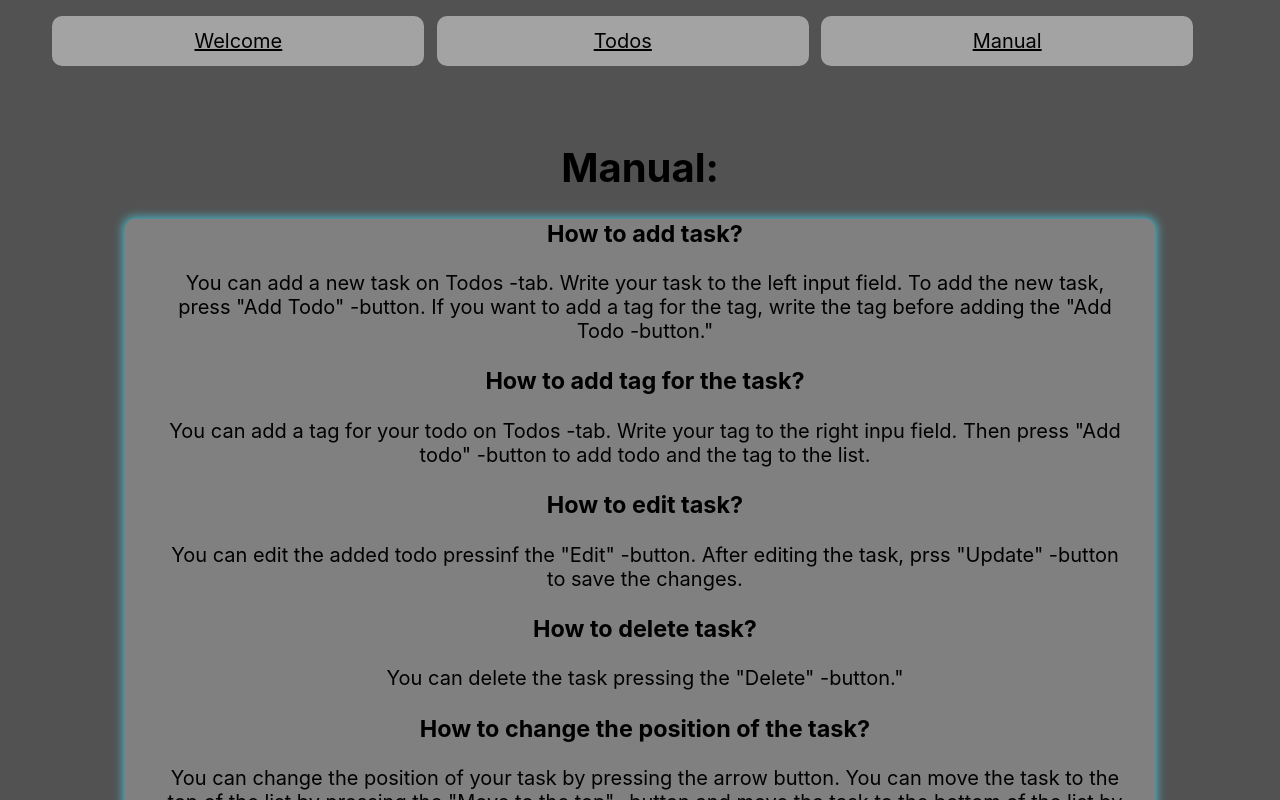
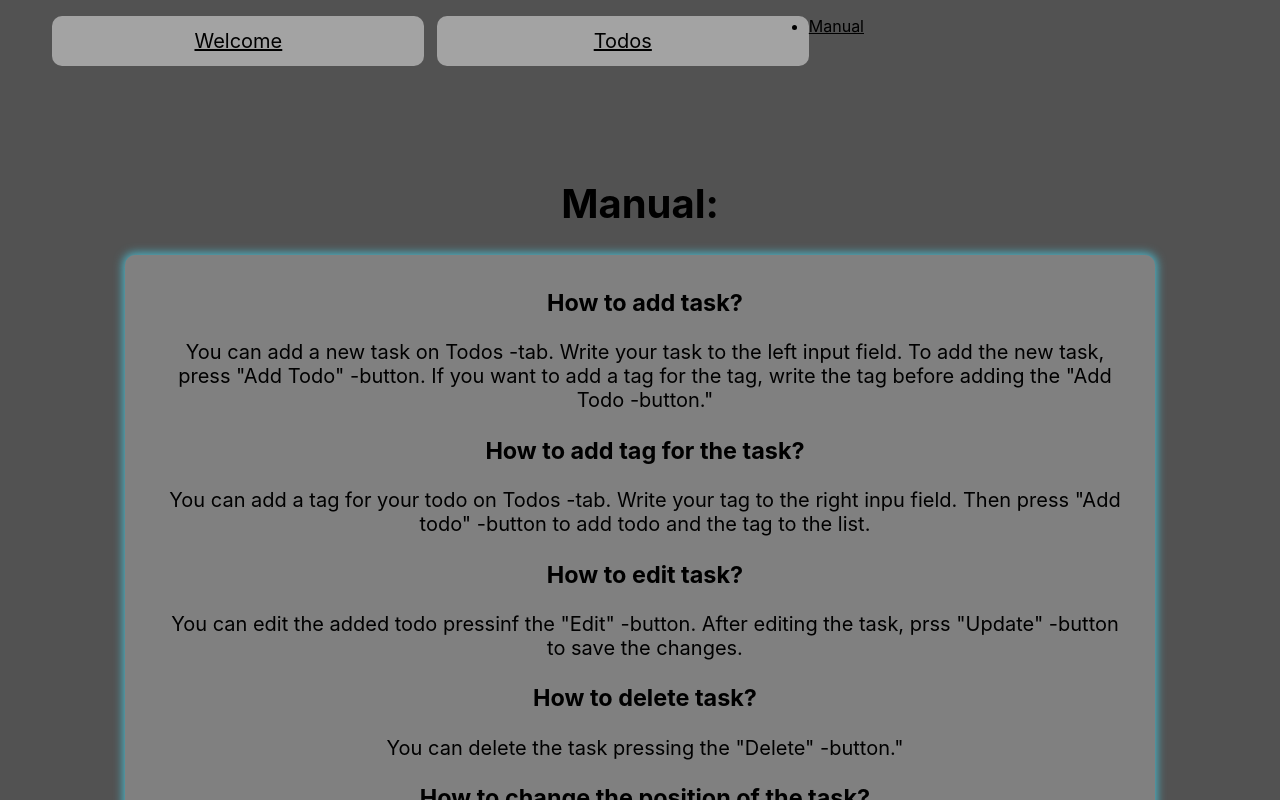
Before and after one commit to LottaViljamaa/todo-app, a React (Create React App) app in the folder todo-app/: page /manual in a window 1280 px wide. Shown: the top 800 px of the page. Built offline with nearby package versions, Linux system fonts and the light colour scheme.

Commit message:
Rename ThirdPage to ManualPage

```diff
--- a/todo-app/src/App.css
+++ b/todo-app/src/App.css
@@ -4,7 +4,7 @@
    list-style-type: none;
 }
 /*Style for the navigation bar*/
-.firstPage, .secondPage, .thirdPage{
+.firstPage, .secondPage, .ManualPage{
   display: inline;
   font-size: 20px;
   width: 30%;
@@ -22,12 +22,12 @@ li a {
 }
 
 /*Style for links in navigation bar, when hovering*/
-.firstPage:hover, .secondPage:hover, .thirdPage:hover {
+.firstPage:hover, .secondPage:hover, .ManualPage:hover {
   transform: scale(0.9);
 }
 
 /*Style for links in navigation bar, when clicking*/
-.firstPage:active, .secondPage:active, .thirdPage:active {
+.firstPage:active, .secondPage:active, .ManualPage:active {
   background-color: rgb(114, 114, 114);
 }
 
@@ -46,6 +46,7 @@ body {
   max-width: 75%;
   margin-right: auto;
   margin-left: auto;
+  padding-top: 10px;
   padding-right: 30px;
   padding-bottom: 30px;
   background-color: grey;
```
